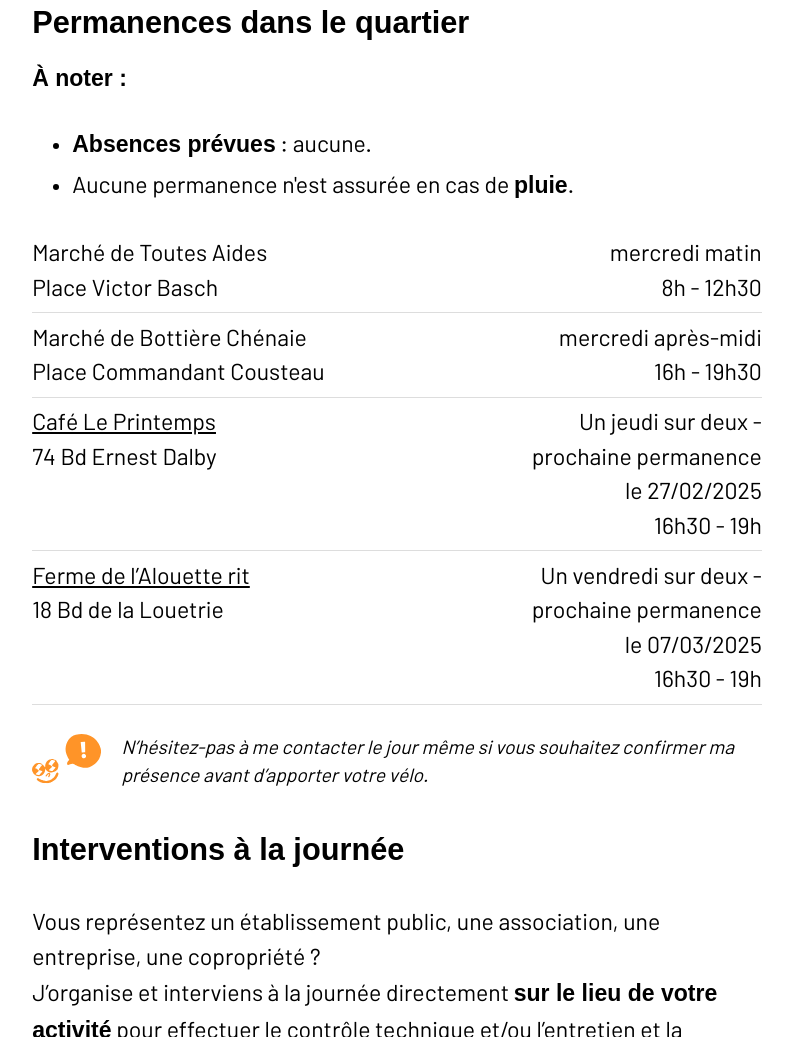
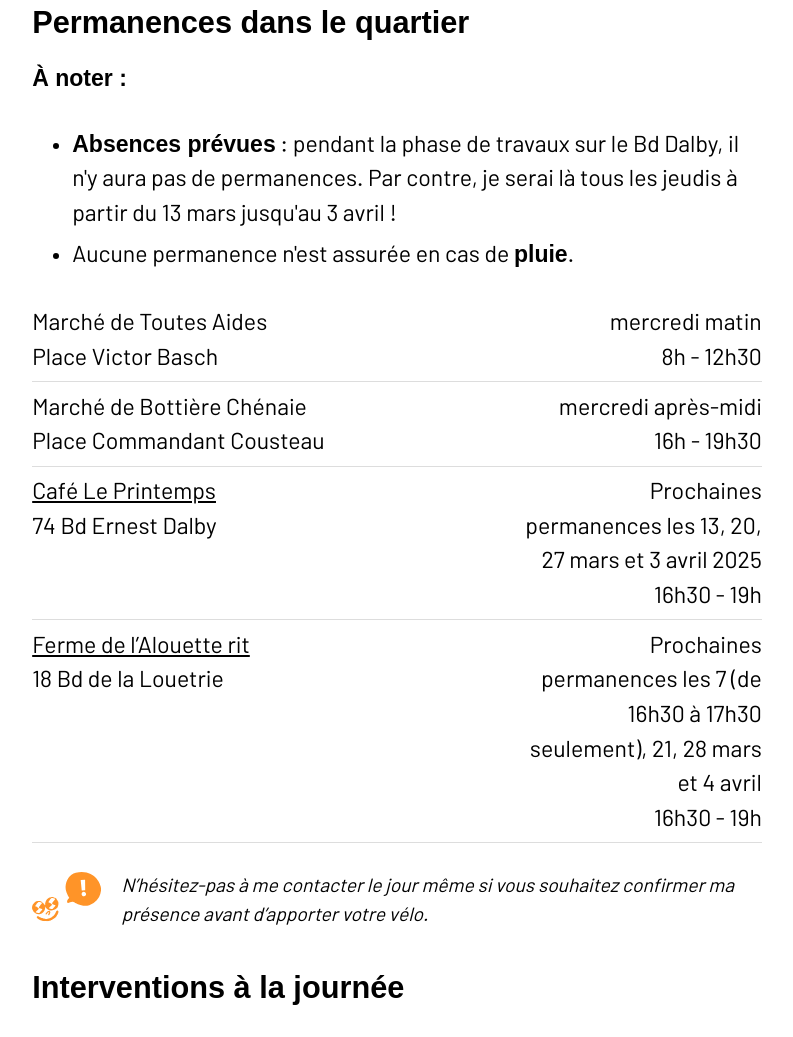
Before and after one commit to atelier-alice/atelier-web, a plain HTML site: page index.html in a window 1280 px wide. Shown: the part 1640-2677 px from the top of the page, without its empty margins (243-1036 px from the left). Drawn offline with Linux system fonts and the light colour scheme; a web font is replaced by a local one.

Commit message:
Màj permanences

```diff
--- a/index.html
+++ b/index.html
@@ -119,14 +119,14 @@
           <h3>Permanences dans le quartier</h3>
           <p><strong>À noter :</strong></p>
           <ul>
-             <li><strong>Absences prévues</strong> : aucune.</li>
+             <li><strong>Absences prévues</strong> : pendant la phase de travaux sur le Bd Dalby, il n'y aura pas de permanences. Par contre, je serai là tous les jeudis à partir du 13 mars jusqu'au 3 avril !</li>
              <li>Aucune permanence n'est assurée en cas de <strong>pluie</strong>.</li>
           </ul>
           <ul class="mimi">
             <li><strong>Marché de Toutes Aides<br />Place Victor Basch</strong> <span>mercredi matin<br />8h&nbsp;-&nbsp;12h30</span></li>
             <li><strong>Marché de Bottière Chénaie<br />Place Commandant Cousteau</strong> <span>mercredi après-midi<br />16h&nbsp;-&nbsp;19h30</span></li>
-            <li><strong><a href="https://www.facebook.com/leprintempsnantes/" alt="Page Facebook Café Le Printemps">Café Le Printemps</a><br />74 Bd Ernest Dalby</strong> <span>Un jeudi sur deux - prochaine permanence le 27/02/2025<br />16h30&nbsp;-&nbsp;19h</span></li>
-            <li><strong><a href="https://www.facebook.com/fermevivante.nantes/" alt="Page Facebook La ferme de l'Alouette rit">Ferme de l’Alouette rit</a><br />18 Bd de la Louetrie</strong> <span>Un vendredi sur deux  - prochaine permanence le 07/03/2025<br />16h30&nbsp;-&nbsp;19h</span></li>
+            <li><strong><a href="https://www.facebook.com/leprintempsnantes/" alt="Page Facebook Café Le Printemps">Café Le Printemps</a><br />74 Bd Ernest Dalby</strong> <span>Prochaines permanences les 13, 20, 27 mars et 3 avril 2025<br />16h30&nbsp;-&nbsp;19h</span></li>
+            <li><strong><a href="https://www.facebook.com/fermevivante.nantes/" alt="Page Facebook La ferme de l'Alouette rit">Ferme de l’Alouette rit</a><br />18 Bd de la Louetrie</strong> <span>Prochaines permanences les 7 (de 16h30 à 17h30 seulement), 21, 28 mars et 4 avril<br />16h30&nbsp;-&nbsp;19h</span></li>
           </ul>
           <div class="drapeau">
             <div class="drapeau__img">
```
